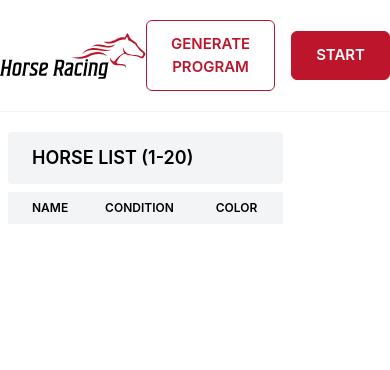
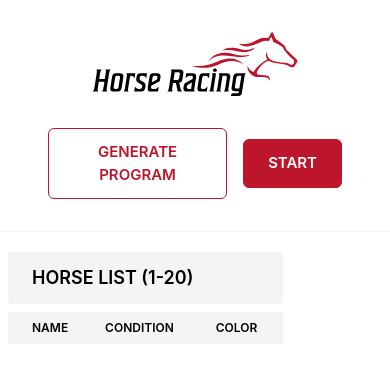
Before and after one commit to muzafferkadir/horse-racing, a Vue app: page / in a window 390 px wide. Shown: the top 370 px of the page. Built offline with nearby package versions, Linux system fonts and the light colour scheme.

Commit message:
fix: header mobile fix

```diff
--- a/src/components/RaceInfo.vue
+++ b/src/components/RaceInfo.vue
@@ -69,7 +69,7 @@ export default defineComponent({
     },
     getHorseName(horseId: number): string {
       const horse = (this.horses as Horse[]).find((h) => h.id === Number(horseId))
-      return horse ? `${horse.name} => ${horse.condition}` : 'Unknown Horse'
+      return horse ? `${horse.name}` : 'Unknown Horse'
     }
   }
 })
--- a/src/components/TheHeader.vue
+++ b/src/components/TheHeader.vue
@@ -1,6 +1,8 @@
 <template>
-  <header class="h-[112px] bg-white border-b border-gray-100">
-    <div class="container mx-auto flex items-center justify-between h-full">
+  <header class="bg-white border-b border-gray-100 py-8 px-12 lg:px-20">
+    <div
+      class="container mx-auto flex flex-wrap items-center justify-center gap-8 lg:justify-between h-full"
+    >
       <Logo />
       <div class="flex items-center gap-4">
         <button
```
